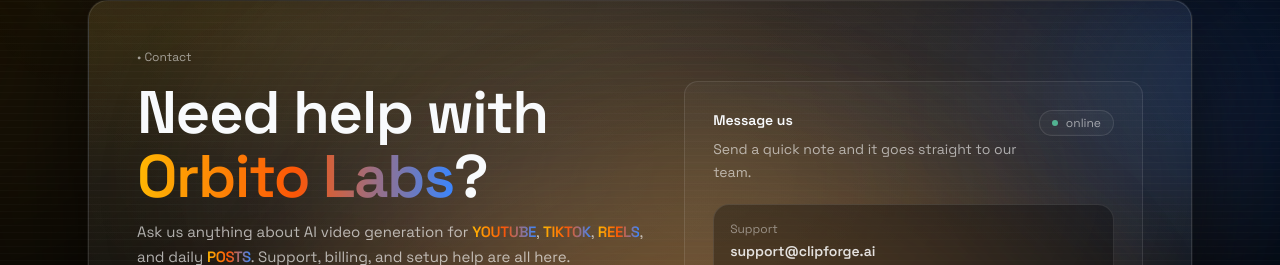
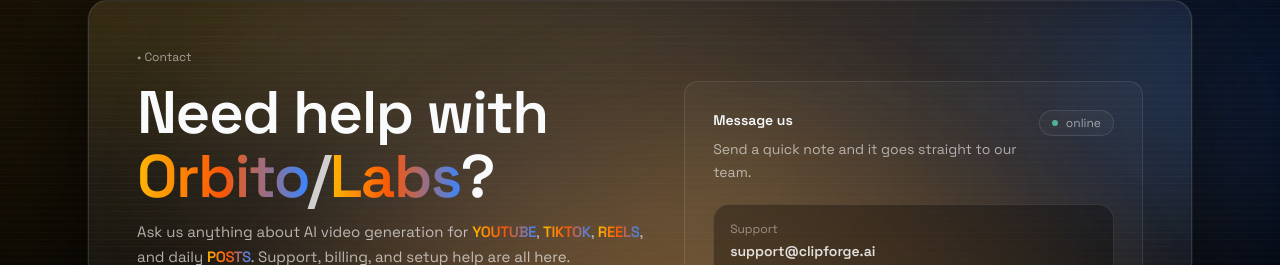
Before and after one commit to Sakibhoq/clipforge-ai, a Next.js app in the folder clipforge-labs/frontend/: page /contact in a window 1280 px wide. Shown: the part 230-495 px from the top of the page. Built offline with nearby package versions, Linux system fonts and the light colour scheme; no server answers.

Commit message:
Update contact hero to Orbito/Labs branding

```diff
--- a/clipforge-labs/frontend/app/contact/page.tsx
+++ b/clipforge-labs/frontend/app/contact/page.tsx
@@ -497,7 +497,12 @@ export default function ContactPage() {
               {/* LEFT */}
               <div>
                 <h1 className="text-[34px] leading-[1.06] font-semibold tracking-tight sm:text-4xl md:text-6xl">
-                  Need help with <span className="grad-text">Orbito Labs</span>?
+                  Need help with <span className="grad-text">Orbito</span>
+                  <span className="text-white/78">/</span>
+                  <span className="bg-[linear-gradient(90deg,#ffb703_0%,#fb5607_46%,#3a86ff_100%)] bg-clip-text text-transparent">
+                    Labs
+                  </span>
+                  ?
                 </h1>
 
                 <p className="mt-3 max-w-xl text-sm leading-relaxed text-white/65 md:text-[15px]">
```
Also changed, not shown: 1 other file (tests, documents, lock files or other folders).
